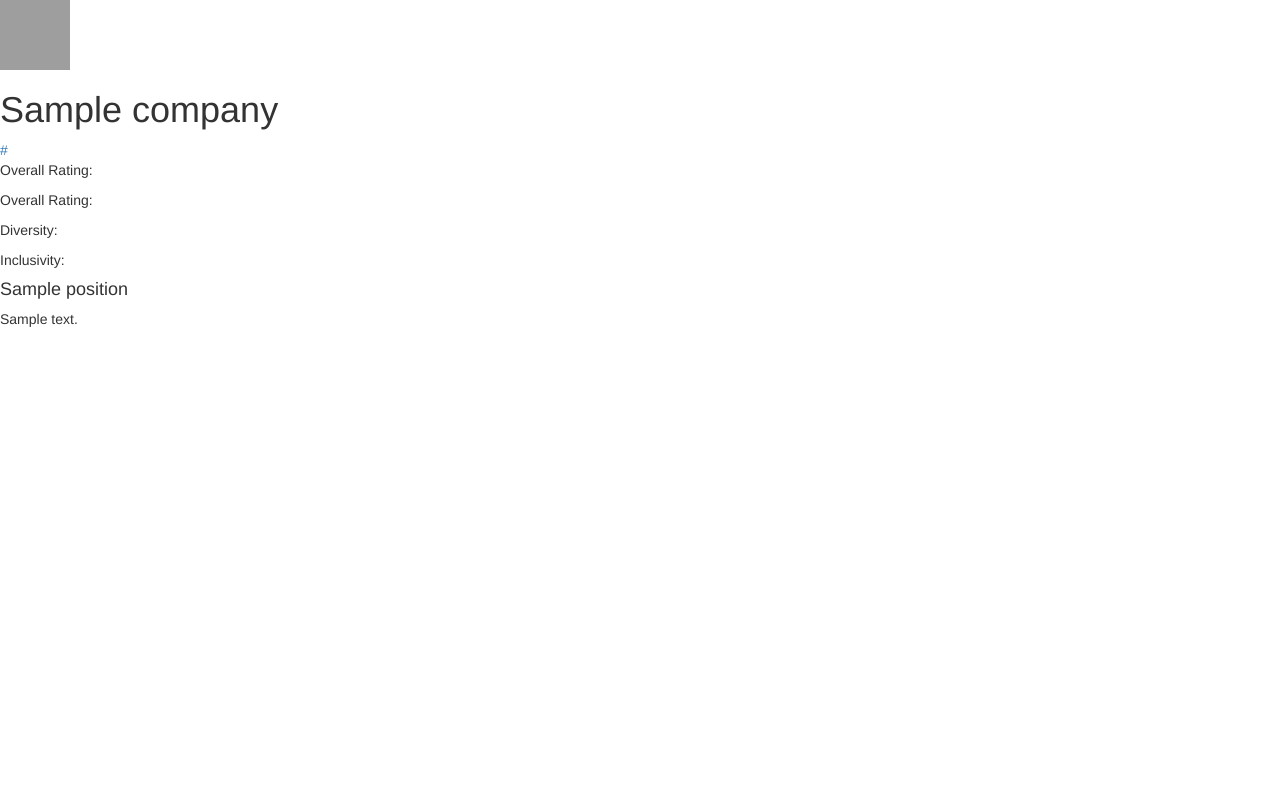
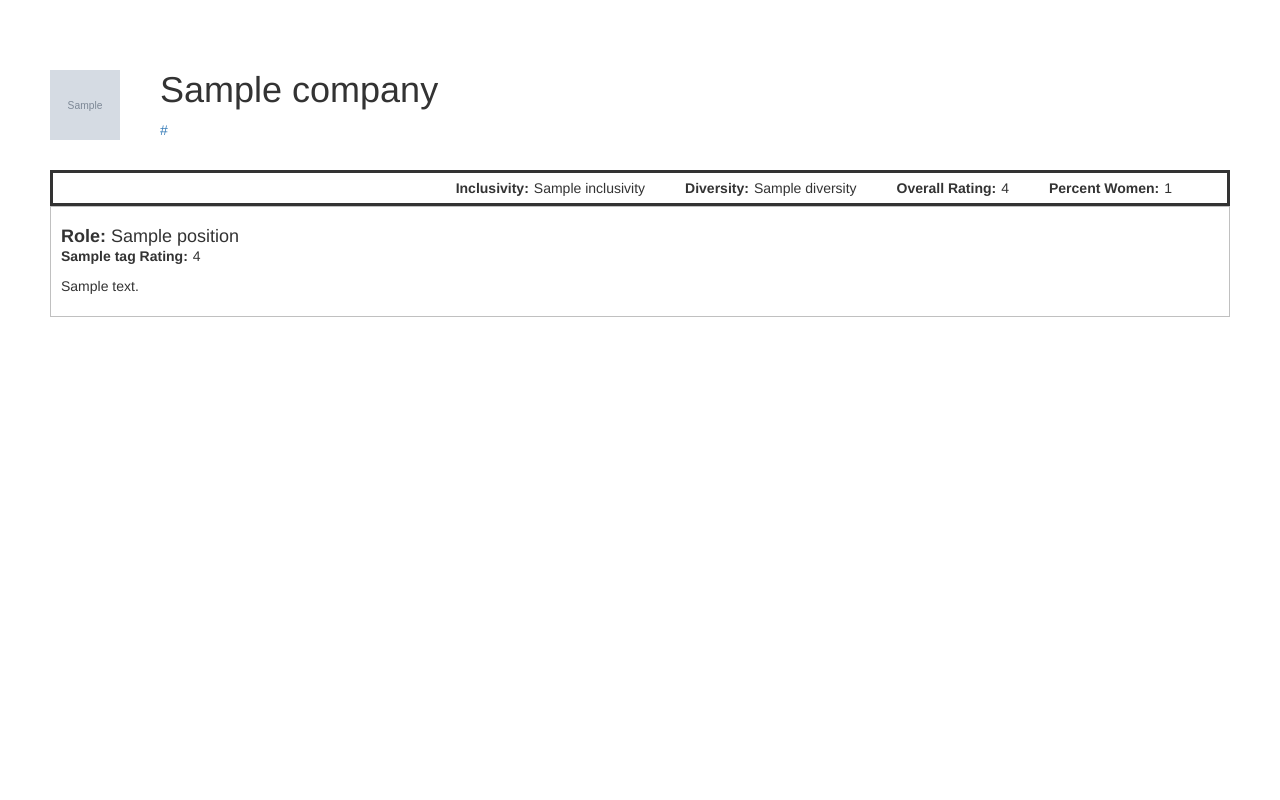
Before and after one commit to aishamidori/shatter, a Django app: template shatter/templates/shatter/company.html in a window 1280 px wide. Run offline with Django 3.2, Linux system fonts and the light colour scheme; the template is opened without the code that fills it: most values are stand-ins (such as "Sample title", 1, 10 or a date in 2020); grey boxes marked "Sample" are stand-in pictures; some libraries are stand-ins or nearby versions; grey boxes are pictures that could not be loaded.

Commit message:
company page

```diff
--- a/hack/settings.py
+++ b/hack/settings.py
@@ -86,3 +86,6 @@ STATIC_URL = '/static/'
 STATICFILES_DIRS = (
                     os.path.join(BASE_DIR, "static"),
                     )
+
+MEDIA_ROOT = os.path.join(BASE_DIR, 'media/')
+MEDIA_URL = '/media/'
--- a/shatter/models.py
+++ b/shatter/models.py
@@ -14,7 +14,7 @@ class Comment(models.Model):
 class Company(models.Model):
     name = models.CharField(max_length=50)
     website = models.URLField()
-    image = models.ImageField(upload_to="test", default="static/images/hab.svg", blank=True)
+    image = models.ImageField(upload_to="company-images/", default="static/images/hab.svg", blank=True)
 
     percent_women = models.FloatField(default=0.0)
     # statistic = models.OneToOneField('Statistic', null=True)#default= Statistic(diversity = 0.00, inclusivity = 0.00))
--- a/shatter/templates/shatter/company.html
+++ b/shatter/templates/shatter/company.html
@@ -5,26 +5,44 @@
 		<link rel="stylesheet" href="//maxcdn.bootstrapcdn.com/bootstrap/3.2.0/css/bootstrap.min.css">
 		<link rel="stylesheet" href="//maxcdn.bootstrapcdn.com/bootstrap/3.2.0/css/bootstrap-theme.min.css">
 		<script src="//maxcdn.bootstrapcdn.com/bootstrap/3.2.0/js/bootstrap.min.js"></script>
-		<link rel="stylesheet" href="{% static 'css/blog.css' %}">
+		<link rel="stylesheet" href="{% static 'css/company.css' %}">
 	</head>
     <body>
-        <div>
-            <img src="/{{ company.image.url }}" height=70px width=70px></img>
-            <h1>{{ company.name }}</h1>
-            <a>{{ company.website }}</a>
+        <div id="company-header">
+            <img src="{{ BASE_DIR }}{{ company.image.url }}" height=70px width=70px></img>
+            <div id="title">
+                <h1>{{ company.name }}</h1>
+                <a>{{ company.website }}</a>
+            </div>
         </div>
 
         <div id="statbox">
-            <p class="rating-header">Overall Rating:</p>
-            <p class="rating-header">Overall Rating:</p>
-            <p class="rating-header">Diversity:</p>
-            <p class="rating-header">Inclusivity:</p>
+            <div class="rating">
+                <p class="rating-header">Percent Women:</p>
+                <p class="rating-result">{{ company.percent_women }}</p>
+            </div>
+            <div class="rating">
+                <p class="rating-header">Overall Rating:</p>
+                <p class="rating-result">{{ company.overall_rating }}</p>
+            </div>
+            <div class="rating">
+                <p class="rating-header">Diversity:</p>
+                <p class="rating-result">{{ company.diversity }}</p>
+            </div>
+            <div class="rating">
+                <p class="rating-header">Inclusivity:</p>
+                <p class="rating-result">{{ company.inclusivity }}</p>
+            </div>
         </div>
 
         {% for comment in comments %}
         <div class="comment">
+            <h4 style="font-weight:bold; position:relative; float:left; padding-right:5px">Role:</h4>
             <h4>{{ comment.position }}</h4>
-            <p>{{ comment.comment }}</p>
+            <p class="rating-header">{{ comment.tag }} Rating:</p>
+            <p class="rating-result">{{ comment.rating }}</p>
+
+            <p class="comment-body">{{ comment.comment }}</p>
         </div>
         {% endfor %}
     </body>
--- a/shatter/views.py
+++ b/shatter/views.py
@@ -6,7 +6,7 @@ def landing(request):
     return render(request, 'shatter/landing.html', {})
 
 def company(request, company=None):
-    companyObj = Company.objects.get(name=company.lower())
+    companyObj = Company.objects.get(name=company)
     comments = companyObj.comment_set.all()
     return render(request,
             'shatter/company.html',
--- /dev/null
+++ b/static/css/company.css
@@ -0,0 +1,62 @@
+body {
+    padding: 50px;
+}
+
+img {
+    position: relative;
+    float: left;
+    width:70px;
+    height:70px;
+    margin-right:40px
+}
+
+#company-header {
+    padding-bottom: 30px;
+}
+
+.title {
+    position: relative;
+    float: left;
+    padding-left: 40px;
+}
+
+#statbox {
+    border-radius: 0.2px;
+    border-style: solid;
+    width: 100%;
+    padding: 15px;
+}
+
+.rating {
+    position: relative;
+    float: right;
+    margin-right: 20px
+}
+
+.rating-header {
+    font-weight: bold;
+    position:relative;
+    float:left;
+    margin-top: -10px;
+    padding-right:5px;
+}
+
+.rating-result {
+    font-weight: normal;
+    position:relative;
+    float:left;
+    margin-top: -10px;
+    padding-right: 20px;
+}
+
+.comment {
+    border-width: 1px;
+    border-color: #C0C0C0;
+    border-style: solid;
+    padding: 10px;
+}
+
+.comment-body {
+    width: 100%;
+    overflow:auto;
+}
```
Also changed, not shown: shatter/urls.py (+8 -2 lines), db.sqlite3, media/company-images/dropbox_logo_detail.png (added), media/company-images/google.png (added).
